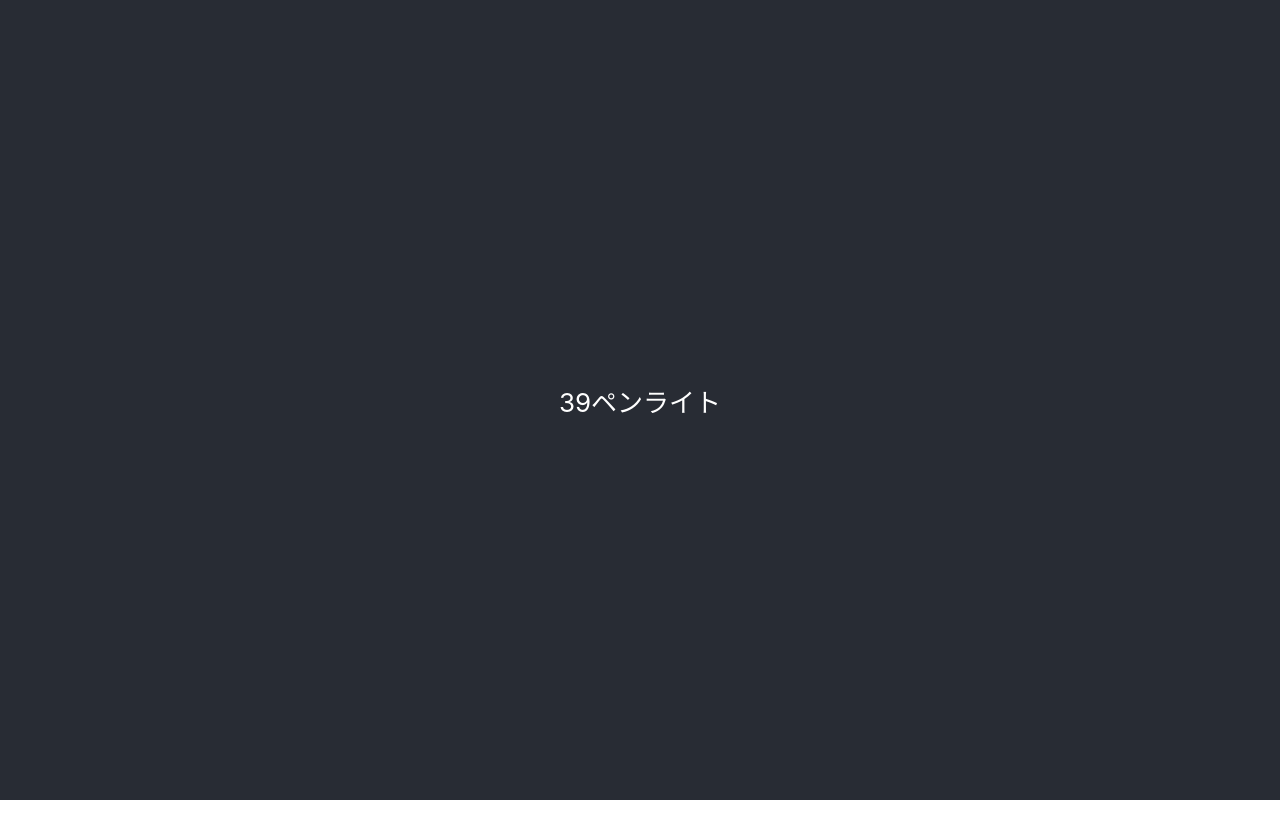
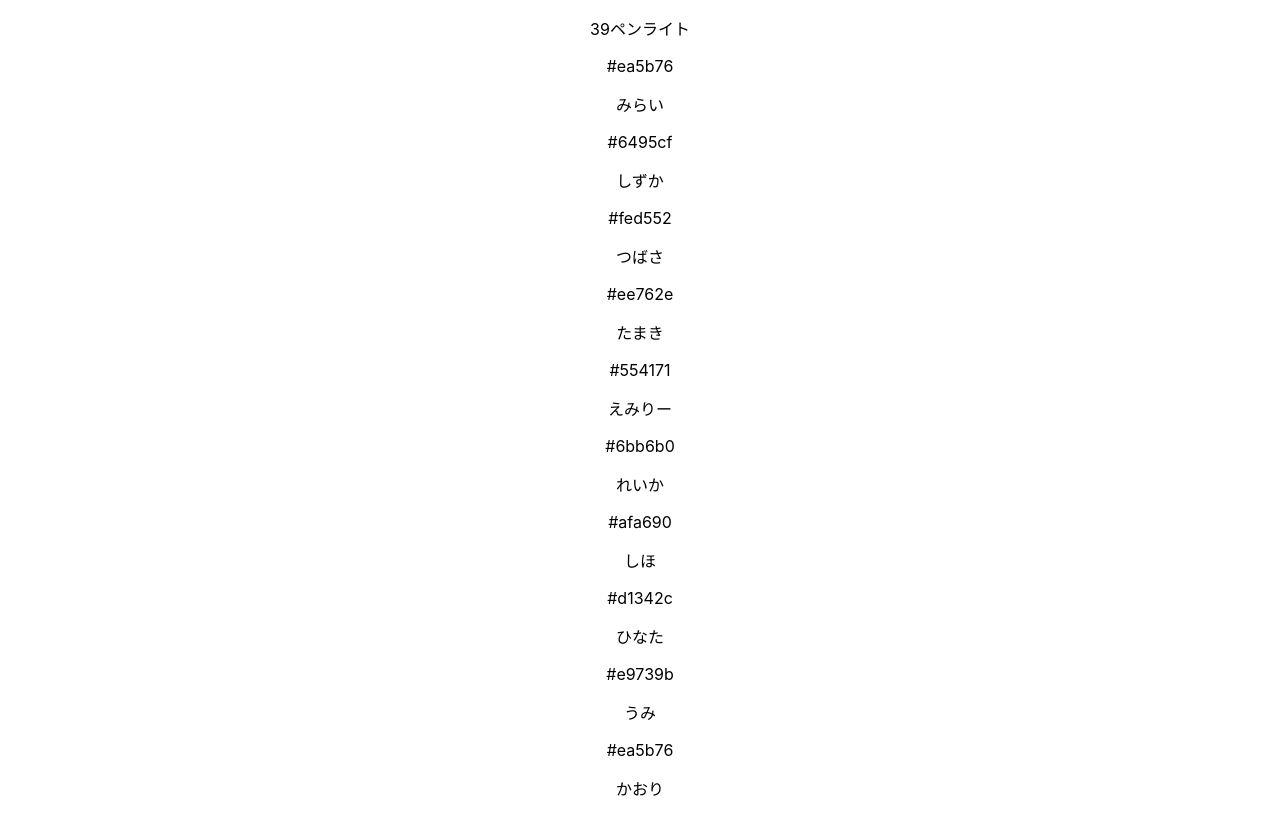
Before and after one commit to YutaSeki36/39penlight-front, a React (Create React App) app: page / in a window 1280 px wide. Built offline with nearby package versions, Linux system fonts and the light colour scheme.

Commit message:
トップ画面修正

```diff
--- a/src/App.tsx
+++ b/src/App.tsx
@@ -1,15 +1,83 @@
-import React from 'react';
+import React, { useState } from 'react';
 import './App.css';
 import ColorBox from './components/ColorBox'
 
 const App: React.FC<any> = props => {
+  const [idolListStatus, setIdolListStatus] = useState<Idols>(initData)
+
   return (
     <div className="App">
-      <header className="App-header">
+      <header>
        <p>39ペンライト</p>
       </header>
+
+      {idolListStatus.idols.map(idol=> {
+        return(
+          <ColorBox
+          key={idol.colorCode}
+          colorCode={idol.colorCode}
+          idolName={idol.name}
+        />
+        )
+      })}
     </div>
   );
 }
 
+interface Idols {
+  idols: IdolDetail[]
+}
+
+interface IdolDetail {
+  name: string
+  colorCode: string
+}
+
+const initData: Idols = {
+  idols: [
+    {
+      name: "みらい",
+      colorCode: "#ea5b76",
+    },
+    {
+      name: "しずか",
+      colorCode: "#6495cf",
+    },
+    {
+      name: "つばさ",
+      colorCode: "#fed552",
+    },
+    {
+      name: "たまき",
+      colorCode: "#ee762e",
+    },
+    {
+      name: "えみりー",
+      colorCode: "#554171",
+    },
+    {
+      name: "れいか",
+      colorCode: "#6bb6b0",
+    },
+    {
+      name: "しほ",
+      colorCode: "#afa690",
+    },
+    {
+      name: "ひなた",
+      colorCode: "#d1342c",
+    },
+    {
+      name: "うみ",
+      colorCode: "#e9739b",
+    },
+    {
+      name: "かおり",
+      colorCode: "#ea5b76",
+    },
+
+  ]
+}
+
+
 export default App;
--- a/src/components/ColorBox.tsx
+++ b/src/components/ColorBox.tsx
@@ -1,6 +1,6 @@
 import React, { useState, useEffect } from "react";
 
-interface ColorBoxProps {
+export interface ColorBoxProps {
     colorCode: string;
     idolName: string;
   }
```
